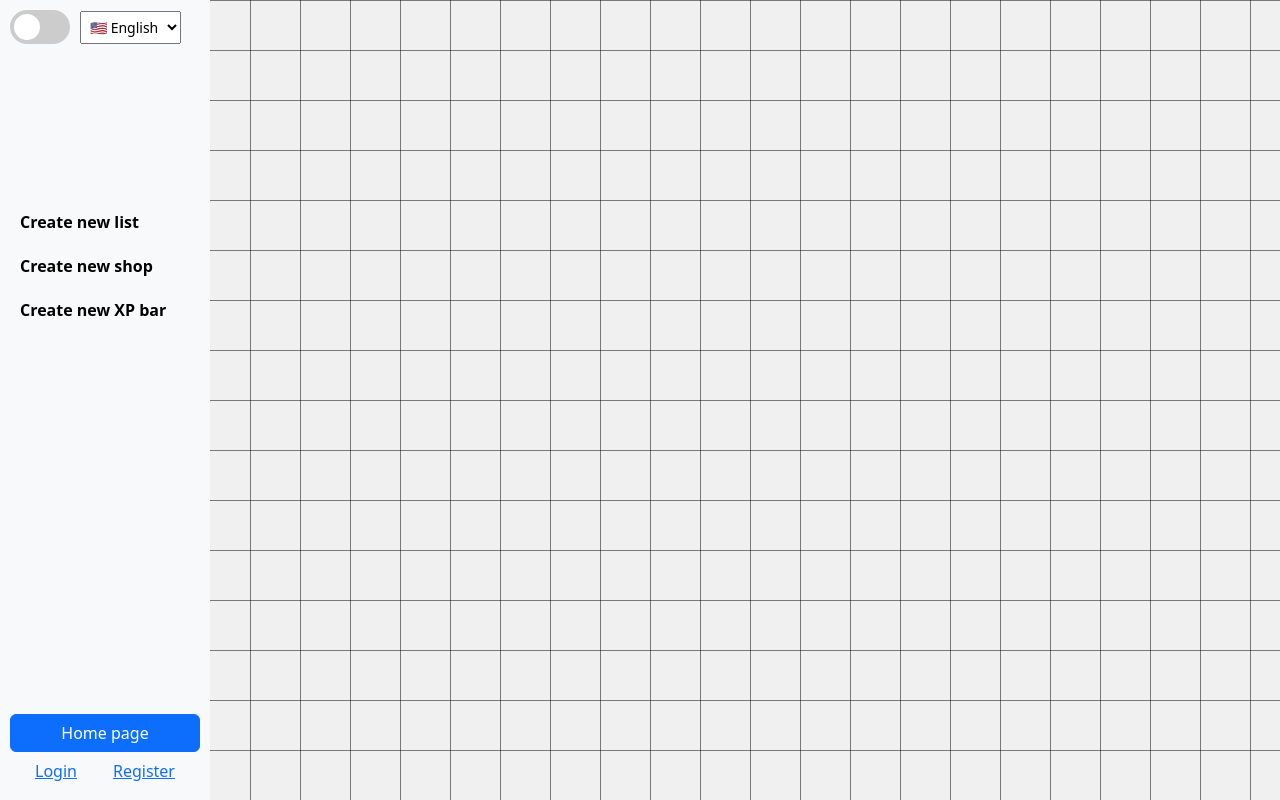
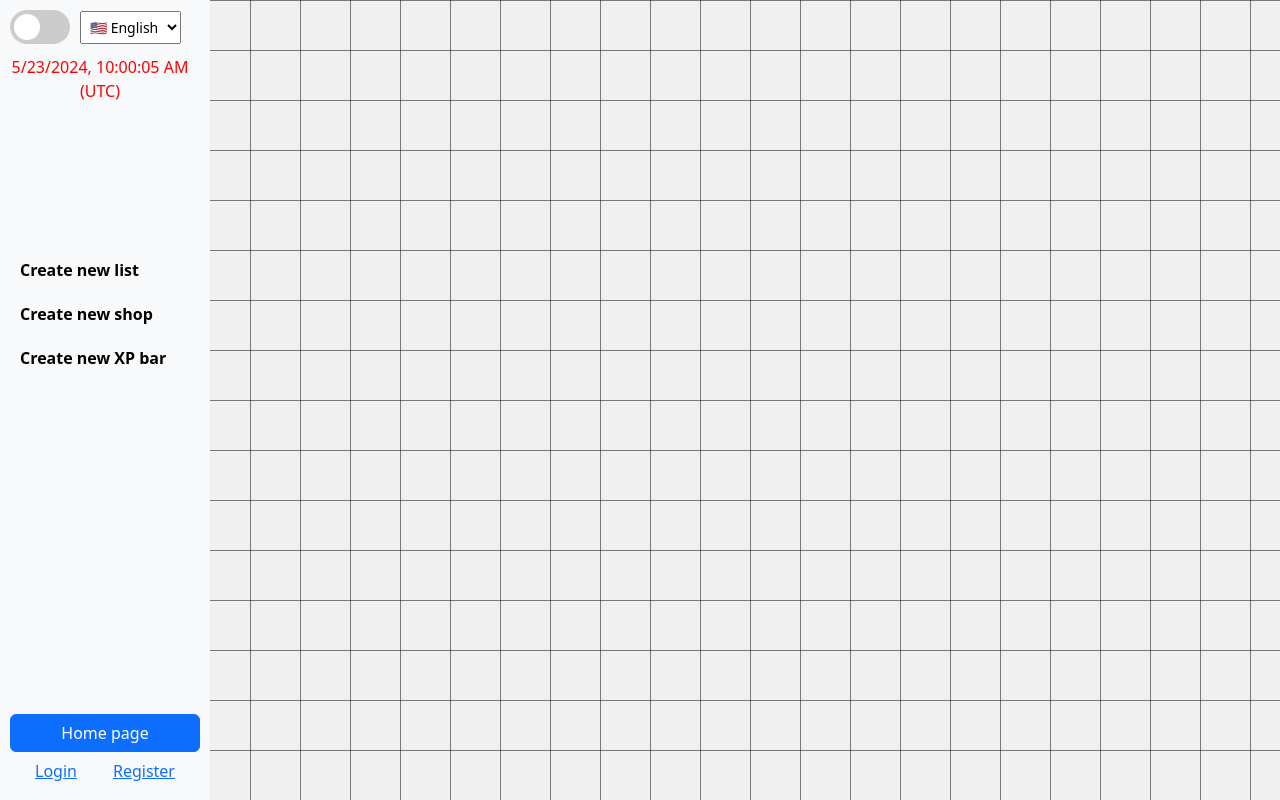
Before and after one commit to FalllenReborn/gamified_organizer, a React (Create React App) app in the folder frontend/: page /dashboard in a window 1280 px wide. Built offline with nearby package versions, Linux system fonts and the light colour scheme.

Commit message:
Added date, time and time zone display based on OS.

```diff
--- a/frontend/src/components/sidebar/Sidebar.js
+++ b/frontend/src/components/sidebar/Sidebar.js
@@ -1,4 +1,4 @@
-import React, { useContext, useState } from 'react';
+import React, { useContext, useState, useEffect } from 'react';
 import { useNavigate } from 'react-router-dom';
 import { ThemeContext } from '../../ThemeContext';
 import { useAuth } from '../../AuthContext';
@@ -12,7 +12,20 @@ const Sidebar = () => {
   const { isAuthenticated, logout } = useAuth();
   const [showLoginPopup, setShowLoginPopup] = useState(false);
   const [showRegisterPopup, setShowRegisterPopup] = useState(false);
+  const [currentDateTime, setCurrentDateTime] = useState('');
   const navigate = useNavigate();
+
+  useEffect(() => {
+    const intervalId = setInterval(() => {
+      const currentDate = new Date();
+      const formattedDate = currentDate.toLocaleDateString();
+      const formattedTime = currentDate.toLocaleTimeString();
+      const timeZone = Intl.DateTimeFormat().resolvedOptions().timeZone;
+      setCurrentDateTime(`${formattedDate}, ${formattedTime} (${timeZone})`);
+    }, 1000);
+
+    return () => clearInterval(intervalId);
+  }, []);
 
   const translations = {
       english: {
@@ -72,6 +85,9 @@ const Sidebar = () => {
           <option value="polish">🇵🇱 Polish</option>
         </select>
       </div>
+      <div className={styles.dateTime}>
+        {currentDateTime && <p>{currentDateTime}</p>}
+      </div>
       <div className={styles.sidebarButtons}>
         <button className={styles.sidebarButton}>{t.createList}</button>
         <button className={styles.sidebarButton}>{t.createShop}</button>
--- a/frontend/src/components/sidebar/sidebar.module.css
+++ b/frontend/src/components/sidebar/sidebar.module.css
@@ -31,11 +31,19 @@
     align-items: center;
 }
 
+.dateTime {
+    position: absolute;
+    top: 55px;
+    right: 10px;
+    display: flex;
+    justify-content: space-between;
+    align-items: center;
+}
+
 .sidebarButtons {
     display: flex;
     flex-direction: column;
-    margin-top: 100%;
-    height: 50%;
+    margin-top: 125%;
 }
 
 .sidebarButton {
```
